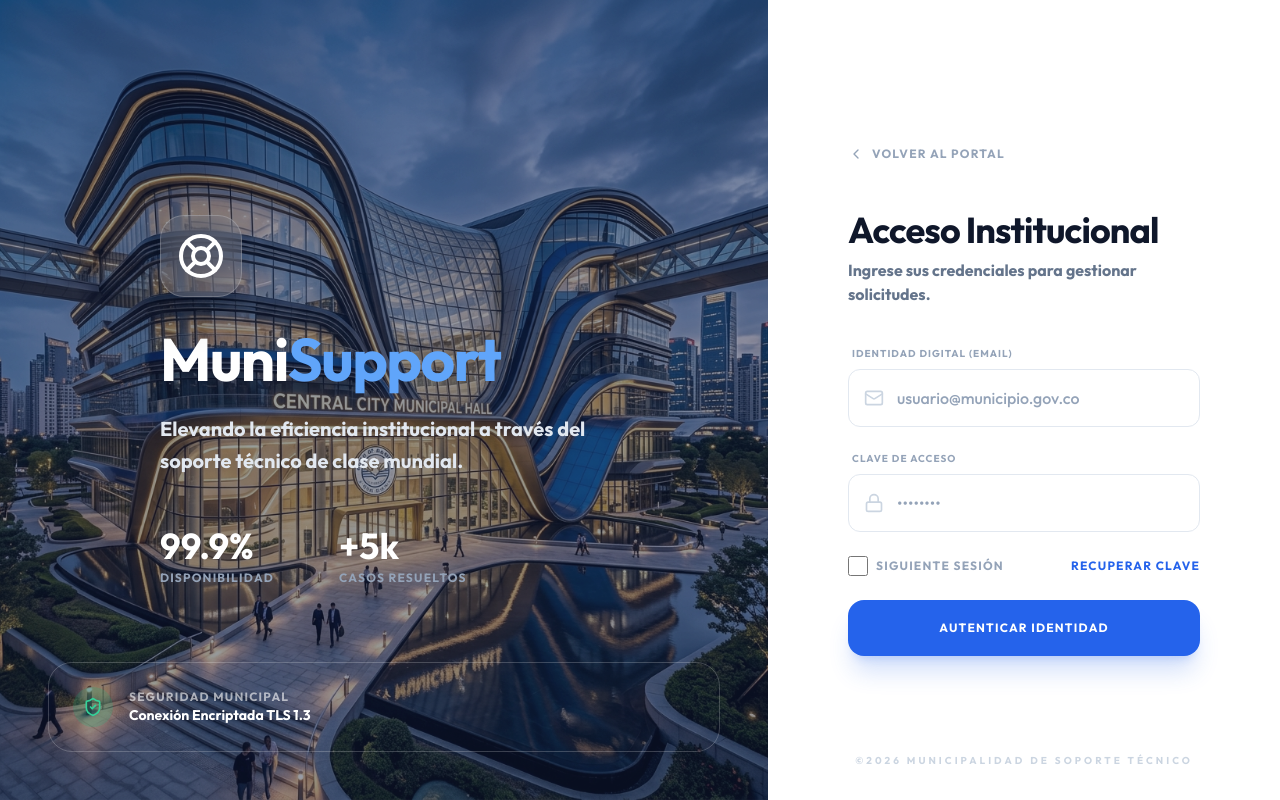
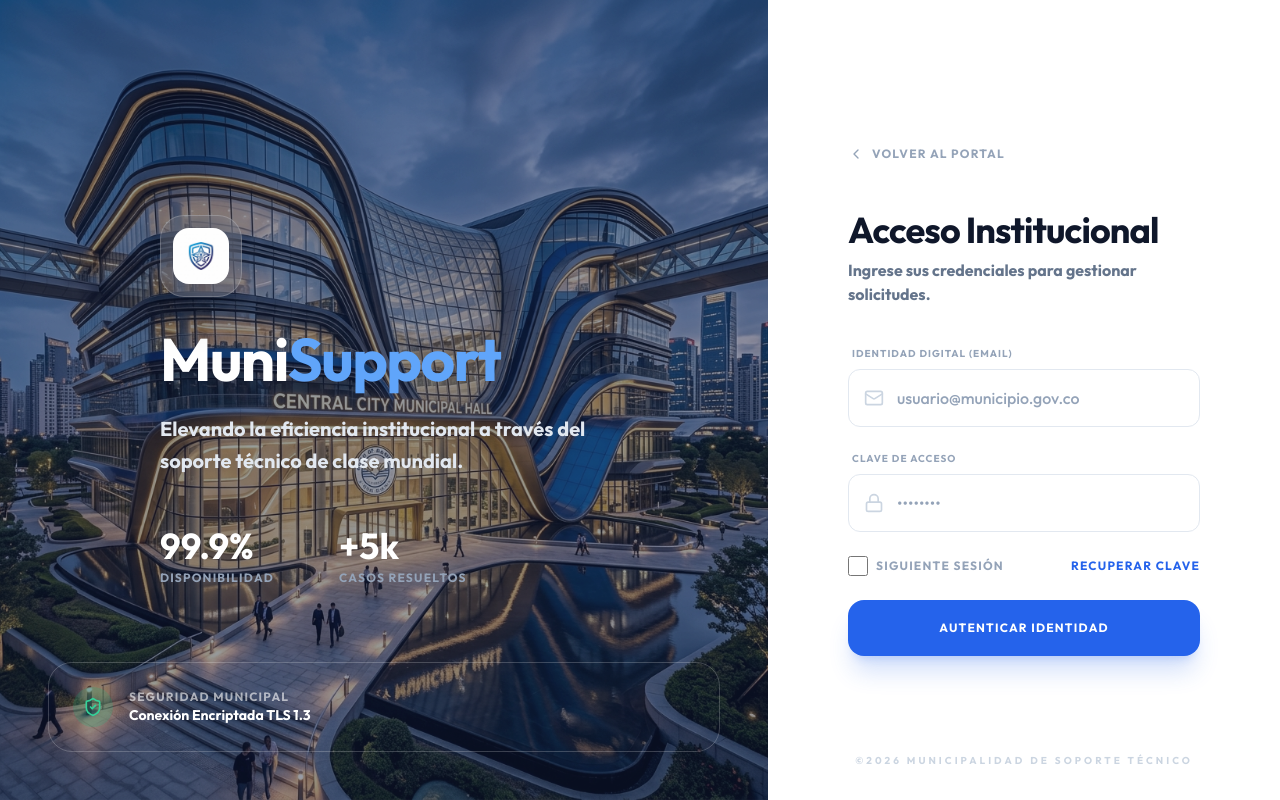
Before and after one commit to mesadeayudachiquinquira-ux/Mesa_De_Ayuda, a React (Vite) app in the folder frontend/: page /login in a window 1280 px wide. Built offline with nearby package versions, Linux system fonts and the light colour scheme.

Commit message:
feat(ui): actualizar ícono del login por logo de MuniSupport

```diff
--- a/frontend/src/pages/Login.jsx
+++ b/frontend/src/pages/Login.jsx
@@ -52,8 +52,8 @@ const Login = () => {
                         transition={{ delay: 0.5 }}
                     >
                         <div className="flex justify-center lg:justify-start mb-8">
-                             <div className="bg-white/10 backdrop-blur-xl p-4 rounded-3xl border border-white/20 shadow-2xl">
-                                <LifeBuoy className="h-12 w-12 text-white" />
+                             <div className="bg-white/10 backdrop-blur-xl p-3 rounded-3xl border border-white/20 shadow-2xl inline-flex items-center justify-center">
+                                <img src="/munisupport_logo.png" alt="MuniSupport Logo" className="h-14 w-14 object-contain rounded-2xl" />
                              </div>
                         </div>
                         <h1 className="text-6xl font-black tracking-tight leading-none mb-6">
```
